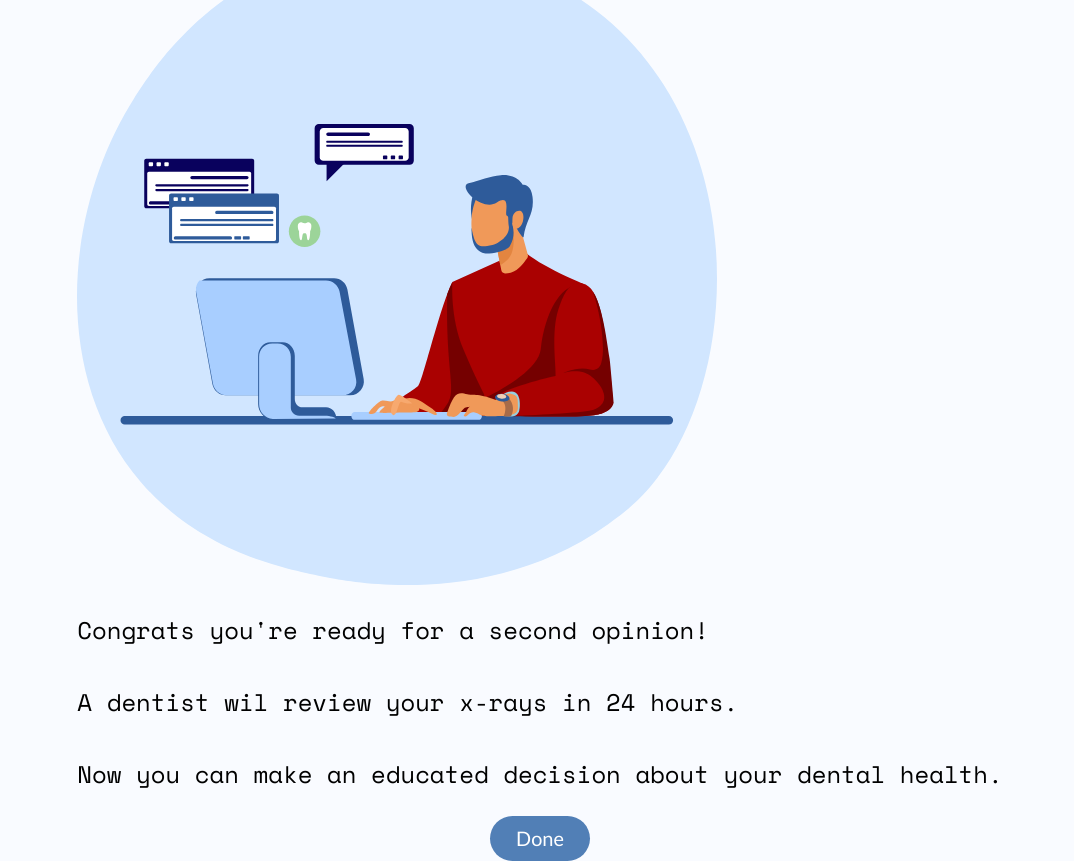
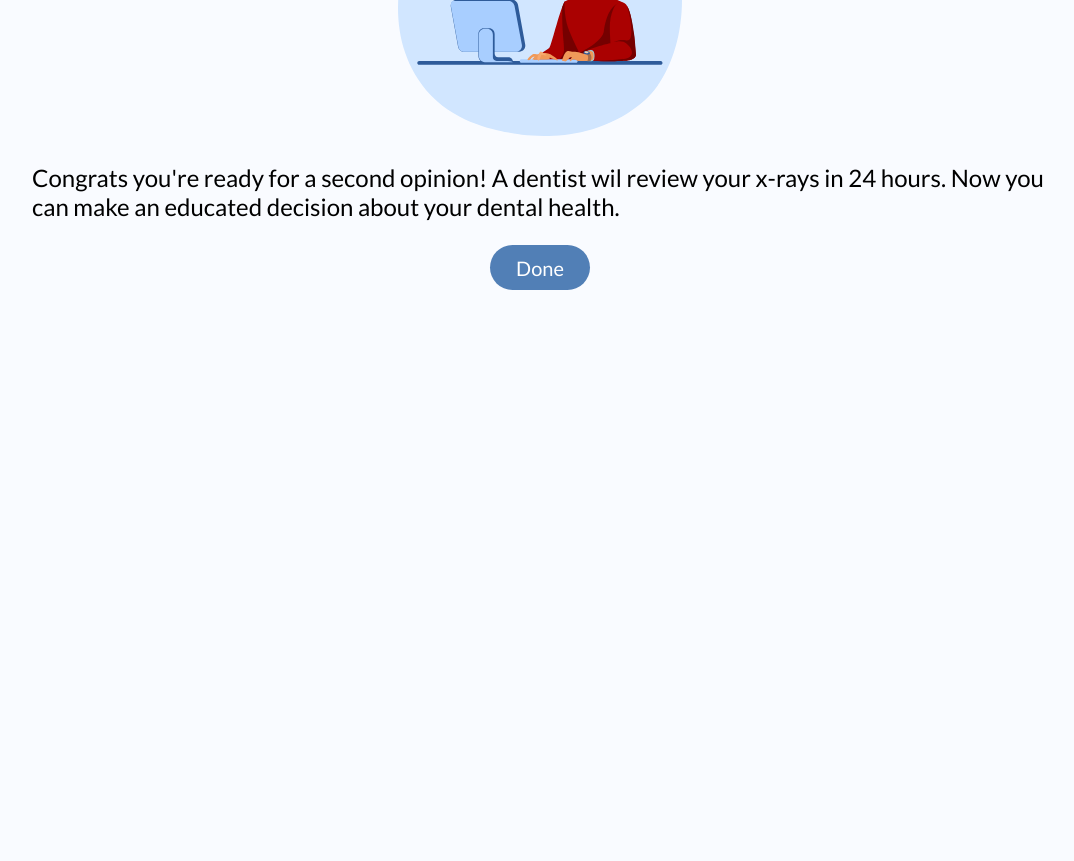
Before and after one commit to MVP-Marketplace/second-appinion, a React (Create React App) app in the folder client/: page /complete in a window 1280 px wide. Shown: the part 260-1121 px from the top of the page, without its empty margins (105-1179 px from the left). After the commit the page ends 800 px from the top, so only its background shows below. Built offline with nearby package versions, Linux system fonts and the light colour scheme.

Commit message:
pre authentication pages check ;)

```diff
--- a/client/src/components/Onboard/FirstOnboard.jsx
+++ b/client/src/components/Onboard/FirstOnboard.jsx
@@ -15,11 +15,7 @@ const FirstOnboard = () => {
           </p>
         </div>
         <div className="onboard-img-wrapper">
-          <img
-            className="onboard-img"
-            src={DentalExam}
-            alt="Customer in a Dentist Chair"
-          />
+          <img src={DentalExam} alt="Customer in a Dentist Chair" />
         </div>
       </Grid>
     </>
--- a/client/src/pages/ConfirmationPrompt.jsx
+++ b/client/src/pages/ConfirmationPrompt.jsx
@@ -19,29 +19,24 @@ const ConfirmationPrompt = () => {
   return (
     <>
       <Grid className="onboard-container">
-        <div className="onboard-image">
+        <div className="onboard-img-wrapper">
           <img
-            className="confirmation-page-image"
+            className="onboard-img"
             src={ConfirmationImg}
             alt="Person using a computer"
           />
-          <div className="onboard-text">
-            <p className="confirmation-text">
-              Congrats you're ready for a second opinion!
-              <br />
-              <br />
-              A dentist wil review your x-rays in 24 hours.
-              <br />
-              <br />
-              Now you can make an educated decision about your dental health.
-            </p>
-          </div>
-          <div className="wide-button-form-container">
-            <button className="completeButton" onClick={handleRedirect}>
-              Done
-            </button>
-          </div>
         </div>
+        <div className="onboard-text">
+          <p>
+            Congrats you're ready for a second opinion! A dentist wil review
+            your x-rays in 24 hours. Now you can make an educated decision about
+            your dental health.
+          </p>
+        </div>
+
+        <button className="completeButton" onClick={handleRedirect}>
+          Done
+        </button>
       </Grid>
     </>
   );
--- a/client/src/styles/Onboard.css
+++ b/client/src/styles/Onboard.css
@@ -6,6 +6,9 @@
   align-items: center;
   margin-top: 3rem;
   margin-left: 10px;
+}
+.onboard-text {
+  width: 80%;
 }
 
 .onboard-text h1 {
```
Also changed, not shown: client/src/Images/ManDesk.svg.
